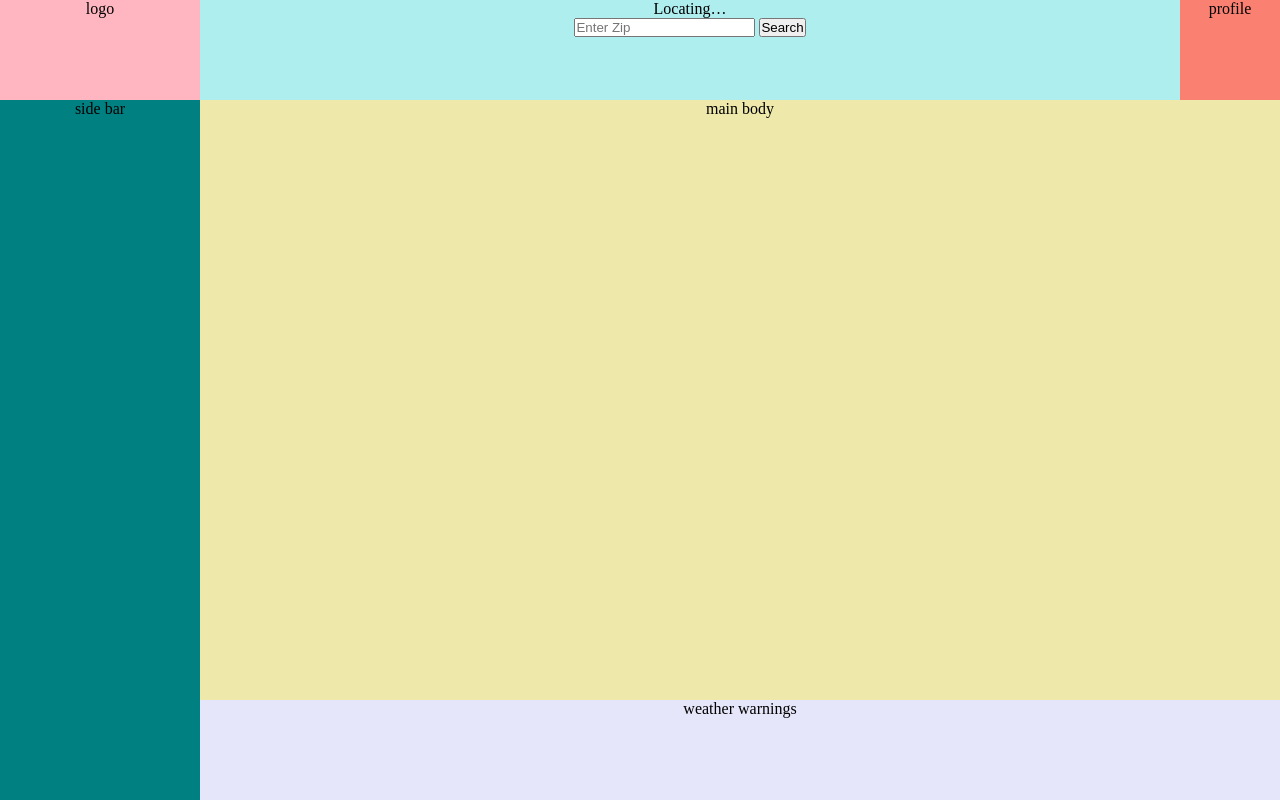
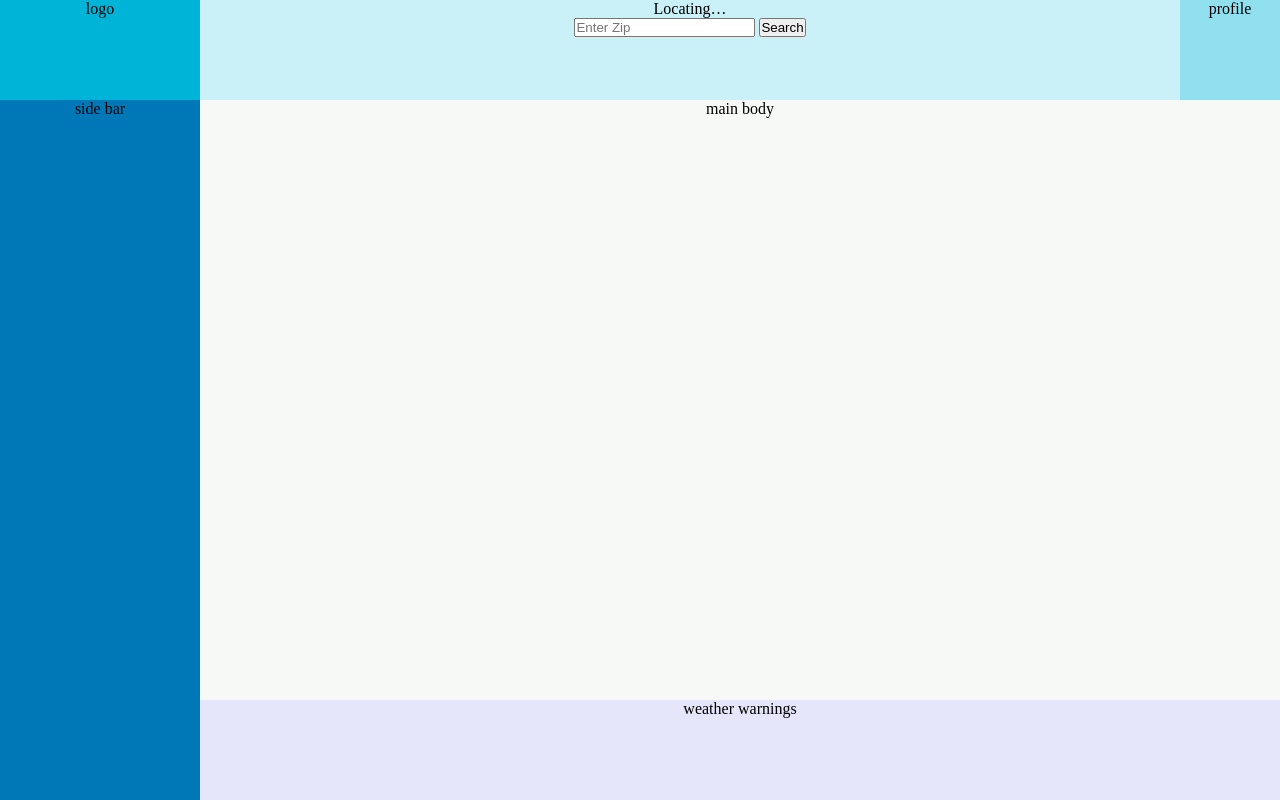
Before and after one commit to Curtynap/Wearther, a website: page views/Homepage.html in a window 1280 px wide. Drawn offline with Linux system fonts and the light colour scheme.

Commit message:
Changed div bg colors to test js methods

```diff
--- a/public/css/style.css
+++ b/public/css/style.css
@@ -34,21 +34,21 @@ body{
 
 #logo{
     grid-area: logo;
-    background: lightpink;
+    background: var(--main-color-two);
 }
 
 #search{
-    background-color: paleturquoise;
+    background-color: var(--accent-color-one);
     grid-area: search;
 }
 
 #profile{
-    background-color: salmon;
+    background-color: var(--accent-color-two);
     grid-area: profile;
 }
 
 #side-bar{
-    background-color: teal;
+    background-color: var(--accent-color-three);
     grid-area: side;
 }
 
@@ -67,7 +67,7 @@ body{
 }
 
 #main-body{
-    background: palegoldenrod;
+    background: var(--main-color-one);
     grid-area: body;
 }
 
```
